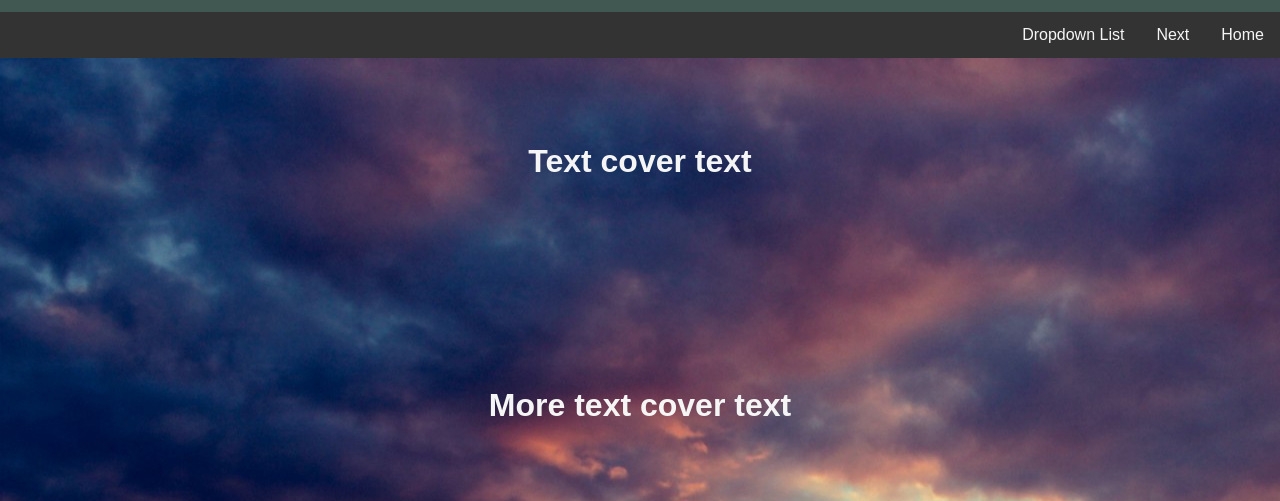
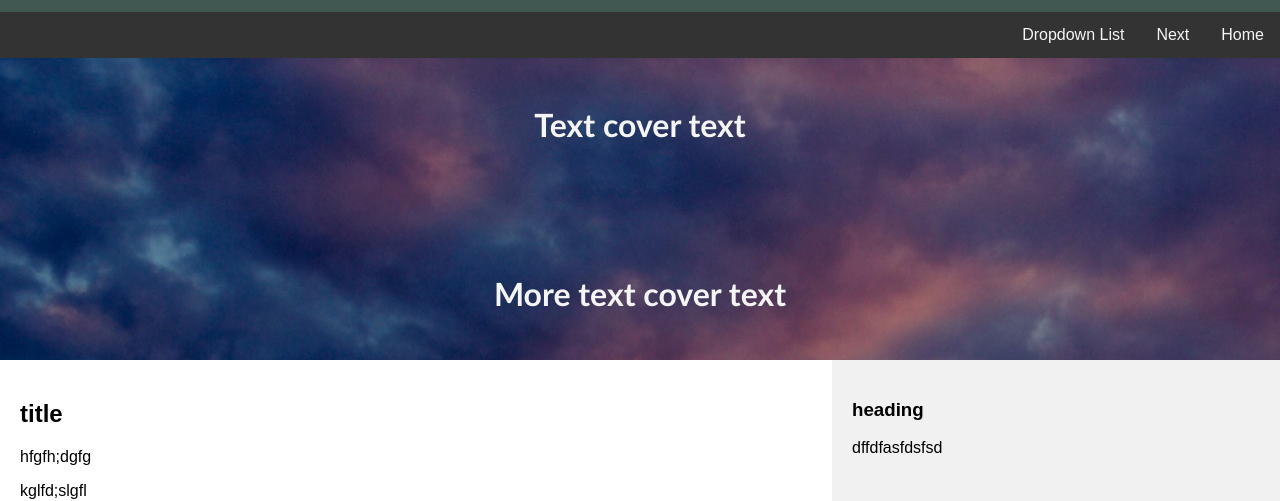
Before and after one commit to crigler66/toolbox, a plain HTML site: page store/index.html in a window 1280 px wide. Shown: the part 308-809 px from the top of the page. Drawn offline with Linux system fonts and the light colour scheme.

Commit message:
quick comso fix

```diff
--- a/store/flex66A.css
+++ b/store/flex66A.css
@@ -128,9 +128,9 @@ li.dropdown {
 .main_promo h1 {
   text-align: center;
   color: whitesmoke;
-  font-family:'Gill Sans', 'Gill Sans MT', Calibri, 'Trebuchet MS', sans-serif
+  font-family: "Gill Sans", "Gill Sans MT", Calibri, "Trebuchet MS", sans-serif;
   font-weight: bold;
-  padding: 5%;
+  padding: 2%;
 }
 
 /* Fake image, just for this example */
```
